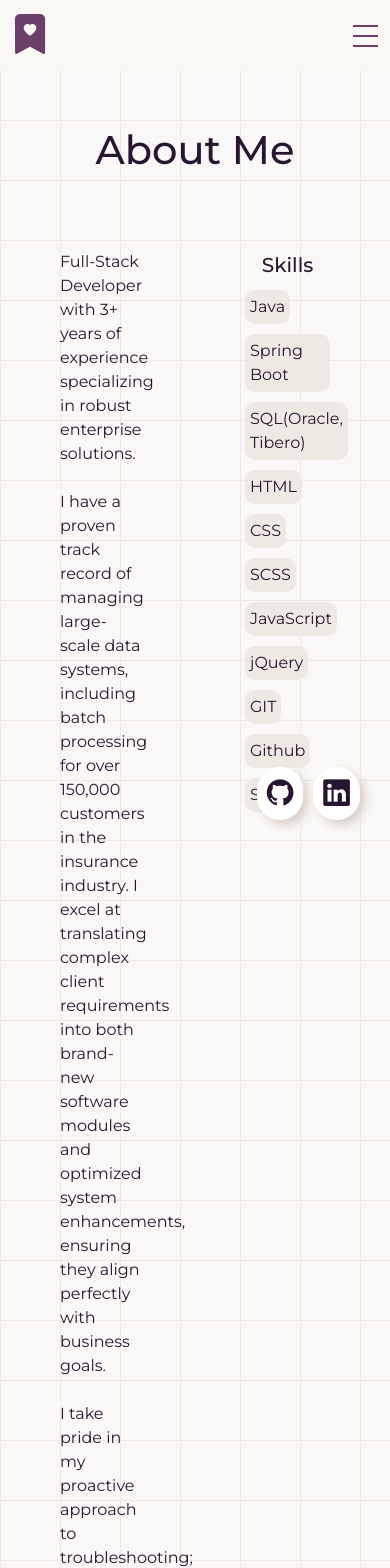
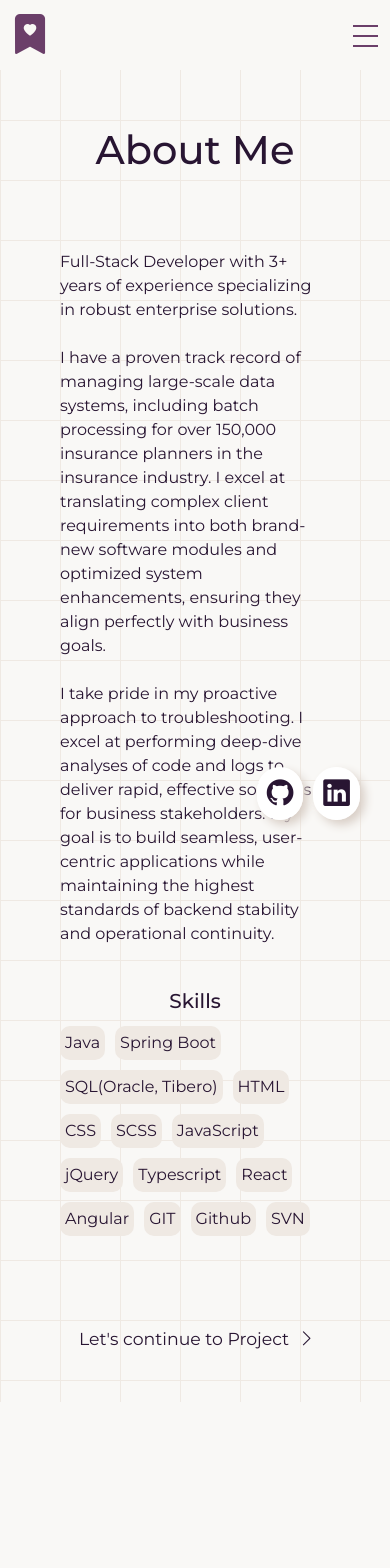
Before and after one commit to dani0907/portfolio_page, a React (Vite) app: page /about in a window 390 px wide. Shown: the top 1568 px of the page. After the commit the page ends 1402 px from the top, so only its background shows below. Built offline with nearby package versions, Linux system fonts and the light colour scheme.

Commit message:
fixed about page's text and css

```diff
--- a/src/page/aboutPage.jsx
+++ b/src/page/aboutPage.jsx
@@ -6,8 +6,8 @@ function AboutPage(){
       <div className="innerContainer aboutMe">
         <div className="aboutConLeft">
           Full-Stack Developer with 3+ years of experience specializing in robust enterprise solutions.<br/><br/>
-          I have a proven track record of managing large-scale data systems, including batch processing for over 150,000 customers in the insurance industry. I excel at translating complex client requirements into both brand-new software modules and optimized system enhancements, ensuring they align perfectly with business goals.<br/><br/>
-          I take pride in my proactive approach to troubleshooting; I enjoy diving deep into code and logs to provide rapid, effective solutions for technical inquiries from business stakeholders. My goal is to build seamless, user-centric applications while maintaining the highest standards of backend stability and operational continuity.
+          I have a proven track record of managing large-scale data systems, including batch processing for over 150,000 insurance planners in the insurance industry. I excel at translating complex client requirements into both brand-new software modules and optimized system enhancements, ensuring they align perfectly with business goals.<br/><br/>
+          I take pride in my proactive approach to troubleshooting. I excel at performing deep-dive analyses of code and logs to deliver rapid, effective solutions for business stakeholders. My goal is to build seamless, user-centric applications while maintaining the highest standards of backend stability and operational continuity.
         </div>
         <div className="aboutConRight">
           <h3 className='miniTitle'>Skills</h3>
@@ -20,6 +20,9 @@ function AboutPage(){
             <span>SCSS</span>
             <span>JavaScript</span>
             <span>jQuery</span>
+            <span>Typescript</span>
+            <span>React</span>
+            <span>Angular</span>
             <span>GIT</span>
             <span>Github</span>
             <span>SVN</span>
--- a/src/page/resumePage.jsx
+++ b/src/page/resumePage.jsx
@@ -24,7 +24,7 @@ function ResumePage(){
             <p><span className="summaryBold">Large-Scale Data Management</span> : Managed batch processing for 150,000+ users, ensuring zero data loss and high performance.</p>
             <p><span className="summaryBold">Strategic Development & Enhancement</span> : Developed new software modules and delivered tailored enhancements by collaborating directly with business stakeholders to meet evolving requirements.</p>
             <p><span className="summaryBold">Expert Troubleshooting & Support</span> : Effectively addressed technical inquiries from business stakeholders by conducting thorough source code and log analysis, providing rapid fixes to maintain high operational efficiency.</p>
-            <p><span className="summaryBold">Tech Stack</span> : Java, Spring, React, SQL (Oracle/Tibero), HTML5, CSS3, SCSS.</p>
+            <p><span className="summaryBold">Tech Stack</span> : Java, Spring, React, SQL (Oracle/Tibero), HTML5, CSS3, SCSS, JavaScript, jQuery, TypeScript, Angular.</p>
             <p><span className="summaryBold">Location</span> : Vancouver, BC (Open to In-person/Hybrid)</p>
           </div>
           <a className="resumeDownBtn" href="/Dayeon_Resume.pdf" download="Dayeon_Resume_Software_Engineer.pdf"><i className="bi bi-download"></i> Download Resume</a>
--- a/src/style/main.css
+++ b/src/style/main.css
@@ -265,6 +265,15 @@ body{
   }
   @media (max-width : 1000px) {
     .innerContainer{
+      &.aboutMe{
+        flex-direction: column;
+        .aboutConLeft{
+          width: 100%;
+        }
+        .aboutConRight{
+          width: 100%;
+        }
+      }
       &.resume{
         display: flex;
         flex-direction: column-reverse;
```
